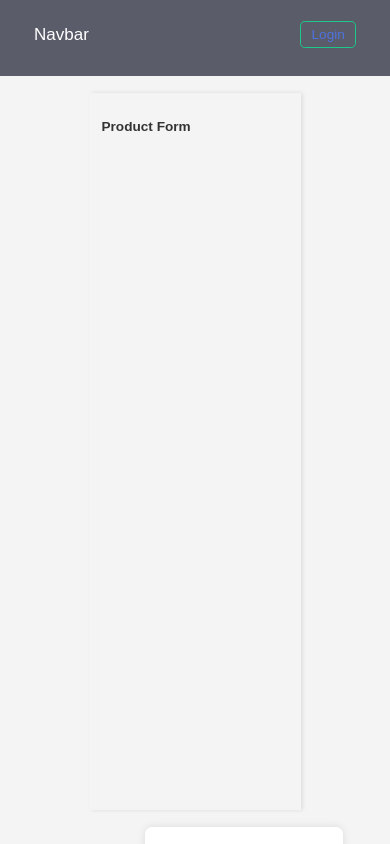
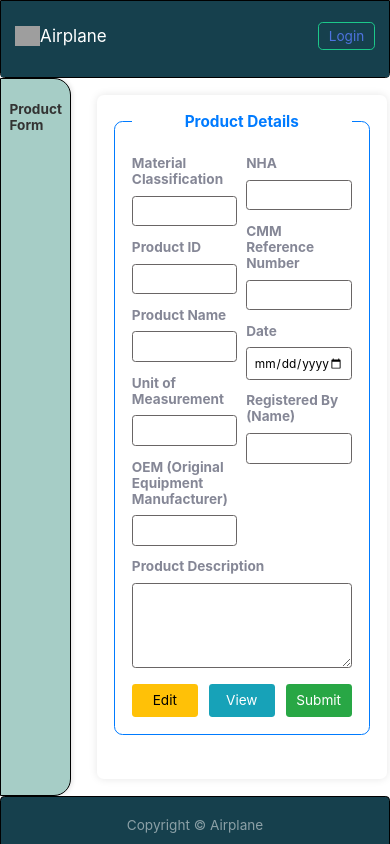
Before and after one commit to PranavSatam2/aviationui-main, a React (Vite) app: page /AddProduct in a window 390 px wide. Shown: the top 844 px of the page. Built offline with nearby package versions, Linux system fonts and the light colour scheme; grey boxes are pictures that could not be loaded; a web font is replaced by a local one.

Commit message:
Update styles for Footer, Sidebar, and HomePage; enhance layout and responsiveness

```diff
--- a/src/components/AddProduct.jsx
+++ b/src/components/AddProduct.jsx
@@ -1,11 +1,11 @@
 import React, { useState } from "react";
-import '../styles/AddProduct.css';
+import "../styles/AddProduct.css";
 import Header from "./Header";
 import Footer from "./Footer";
 import Sidebar from "./Sidebar";
 
 const AddProduct = () => {
-  const [formData, setFormData] = useState({
+  const initialFormState = {
     materialClassification: "",
     productId: "",
     productName: "",
@@ -16,9 +16,11 @@ const AddProduct = () => {
     cmmReferenceNumber: "",
     date: "",
     registeredBy: "",
-  });
+  };
 
+  const [formData, setFormData] = useState(initialFormState);
   const [isEditing, setIsEditing] = useState(false);
+  const [isViewing, setIsViewing] = useState(false);
 
   const handleChange = (e) => {
     const { name, value } = e.target;
@@ -29,48 +31,199 @@ const AddProduct = () => {
     e.preventDefault();
     console.log("Form Data Submitted:", formData);
     alert("Form Submitted Successfully!");
-  };
 
-  const handleView = async () => {
-    try {
-      const response = await fetch("https://api.example.com/product");
-      const data = await response.json();
-      setFormData(data);
-    } catch (error) {
-      console.error("Error fetching data:", error);
-    }
+    // Clear input fields after submission
+    setFormData(initialFormState);
+    setIsEditing(false);
   };
 
   const handleEdit = () => {
     setIsEditing(true);
+    setIsViewing(false);
+  };
+
+  const handleView = async () => {
+    setIsViewing(true);
+    setIsEditing(false);
+
+    // Mock API Data
+    const mockApiData = {
+      materialClassification: "Metal",
+      productId: "P12345",
+      productName: "Steel Bolt",
+      productDescription: "High-quality steel bolt used for heavy machinery",
+      unitOfMeasurement: "Pieces",
+      oem: "OEM Corp",
+      nha: "NHA123",
+      cmmReferenceNumber: "CMM56789",
+      date: "2024-02-01",
+      registeredBy: "John Doe",
+    };
+
+    setFormData(mockApiData);
   };
 
   return (
-    <div>
+    <div className="container">
       <Header />
-    <div className="content-container">
+      <div className="content d-flex">
         <Sidebar />
         <div className="form-container">
-        <h2>Add Product</h2>
+          <fieldset>
+            <legend>Product Details</legend>
             <form onSubmit={handleSubmit}>
-          {Object.keys(formData).map((key) => (
-            <div className="form-group" key={key}>
-              <label htmlFor={key}>{key.replace(/([A-Z])/g, ' $1')}</label>
+              <div className="form-columns">
+                {/* Left Column */}
+                <div className="form-column">
+                  <div className="form-group">
+                    <label htmlFor="materialClassification">Material Classification</label>
                     <input
-                type={key === "date" ? "date" : "text"}
-                id={key}
-                name={key}
-                value={formData[key]}
+                      type="text"
+                      id="materialClassification"
+                      name="materialClassification"
+                      value={formData.materialClassification}
                       onChange={handleChange}
+                      disabled={isViewing}
                       required
-                disabled={!isEditing}
                     />
                   </div>
-          ))}
-          <button type="submit" className="submit-button">Submit</button>
+
+                  <div className="form-group">
+                    <label htmlFor="productId">Product ID</label>
+                    <input
+                      type="text"
+                      id="productId"
+                      name="productId"
+                      value={formData.productId}
+                      onChange={handleChange}
+                      disabled={isViewing}
+                      required
+                    />
+                  </div>
+
+                  <div className="form-group">
+                    <label htmlFor="productName">Product Name</label>
+                    <input
+                      type="text"
+                      id="productName"
+                      name="productName"
+                      value={formData.productName}
+                      onChange={handleChange}
+                      disabled={isViewing}
+                      required
+                    />
+                  </div>
+
+                  <div className="form-group">
+                    <label htmlFor="unitOfMeasurement">Unit of Measurement</label>
+                    <input
+                      type="text"
+                      id="unitOfMeasurement"
+                      name="unitOfMeasurement"
+                      value={formData.unitOfMeasurement}
+                      onChange={handleChange}
+                      disabled={isViewing}
+                      required
+                    />
+                  </div>
+
+                  <div className="form-group">
+                    <label htmlFor="oem">OEM (Original Equipment Manufacturer)</label>
+                    <input
+                      type="text"
+                      id="oem"
+                      name="oem"
+                      value={formData.oem}
+                      onChange={handleChange}
+                      disabled={isViewing}
+                      required
+                    />
+                  </div>
+                </div>
+
+                {/* Right Column */}
+                <div className="form-column">
+                  <div className="form-group">
+                    <label htmlFor="nha">NHA</label>
+                    <input
+                      type="text"
+                      id="nha"
+                      name="nha"
+                      value={formData.nha}
+                      onChange={handleChange}
+                      disabled={isViewing}
+                      required
+                    />
+                  </div>
+
+                  <div className="form-group">
+                    <label htmlFor="cmmReferenceNumber">CMM Reference Number</label>
+                    <input
+                      type="text"
+                      id="cmmReferenceNumber"
+                      name="cmmReferenceNumber"
+                      value={formData.cmmReferenceNumber}
+                      onChange={handleChange}
+                      disabled={isViewing}
+                      required
+                    />
+                  </div>
+
+                  <div className="form-group">
+                    <label htmlFor="date">Date</label>
+                    <input
+                      type="date"
+                      id="date"
+                      name="date"
+                      value={formData.date}
+                      onChange={handleChange}
+                      disabled={isViewing}
+                      required
+                    />
+                  </div>
+
+                  <div className="form-group">
+                    <label htmlFor="registeredBy">Registered By (Name)</label>
+                    <input
+                      type="text"
+                      id="registeredBy"
+                      name="registeredBy"
+                      value={formData.registeredBy}
+                      onChange={handleChange}
+                      disabled={isViewing}
+                      required
+                    />
+                  </div>
+                </div>
+              </div>
+
+              {/* Full Width Description Field */}
+              <div className="form-group">
+                <label htmlFor="productDescription">Product Description</label>
+                <textarea
+                  id="productDescription"
+                  name="productDescription"
+                  value={formData.productDescription}
+                  onChange={handleChange}
+                  disabled={isViewing}
+                  required
+                ></textarea>
+              </div>
+
+              {/* Button Group */}
+              <div className="button-group">
+                <button type="button" className="edit-button" onClick={handleEdit}>
+                  Edit
+                </button>
+                <button type="button" className="view-button" onClick={handleView}>
+                  View
+                </button>
+                <button type="submit" className="submit-button">
+                  Submit
+                </button>
+              </div>
             </form>
-        <button onClick={handleView} className="view-button">View</button>
-        <button onClick={handleEdit} className="edit-button">Edit</button>
+          </fieldset>
         </div>
       </div>
       <Footer />
--- a/src/components/Footer.jsx
+++ b/src/components/Footer.jsx
@@ -3,9 +3,9 @@ import React from "react";
 const Footer = () => {
   return (
     <body class="d-flex flex-column">
-  <footer id="sticky-footer" class="flex-shrink-0 py-4 bg-dark text-white-50">
+  <footer id="sticky-footer" class="flex-shrink-0 py-4 text-white-50" style={{ backgroundColor: "#16404D", borderTopLeftRadius: "5px", borderTopRightRadius: "5px", border: "1px solid #000" }}>
     <div class="container text-center">
-      <small>Copyright &copy; Your Website</small>
+      <h6>Copyright &copy; Airplane</h6>
     </div>
   </footer>
 </body>
--- a/src/components/Header.jsx
+++ b/src/components/Header.jsx
@@ -5,14 +5,19 @@ import LoginPage from "./LoginPage";
 
 const Header = () => {
   return (
-    <nav class="navbar navbar-dark bg-dark py-4">
+    <div className="header" style={{ border: "1px solid #000", borderBottomLeftRadius: "5px", borderBottomRightRadius: "5px" }}>
+    <nav class="navbar navbar-dark py-4" style={{ backgroundColor: "#16404D" }}>
   <div class="container-fluid">
-    <a class="navbar-brand">Navbar</a>
+  <a class="navbar-brand" href="/">
+      <img src="/airplane.jpg" alt="" width="30" height="24" class="d-inline-block align-text-top"></img>
+      Airplane
+    </a>
     <form class="d-flex">
       <button class="btn btn-outline-success" type="submit"><Link to="/Login">Login</Link></button>
     </form>
   </div>
 </nav>
+    </div>
   );
 };
 
--- a/src/components/HomePage.jsx
+++ b/src/components/HomePage.jsx
@@ -7,9 +7,11 @@ const HomePage = () => {
   return (
     <div className="home-container">
       <Header />
-      <div className="content">
+      <div className="content d-flex">
         <Sidebar />
-
+        <div className="form-container" style={{ textAlign: "center", padding: "20px", margin: "20px" }}>
+          <h1>Welcome Home!!!!!!!</h1>
+        </div>
       </div>
       <Footer />
     </div>
--- a/src/components/LoginPage.jsx
+++ b/src/components/LoginPage.jsx
@@ -29,7 +29,7 @@ const LoginPage = () => {
 
     try {
       // Make the API call to your backend
-      const response = await axios.post("http://localhost:8080/api/login", {
+      const response = await axios.post("http://localhost:8080/auth/login", {
         username,
         password,
       });
--- a/src/components/Sidebar.jsx
+++ b/src/components/Sidebar.jsx
@@ -2,10 +2,11 @@ import React from "react";
 import { Link } from "react-router-dom";
 import AddProduct from "./AddProduct";
 import "../styles/Sidebar.css";
+import HomePage from "./HomePage";
 
 const Sidebar = () => {
   return (
-    <div className="sidebar">
+    <div className="sidebar" style={{ backgroundColor: "#A6CDC6", color: "#fff", padding: "10px" }}>
       <ul>
         <li>
           <Link to="/AddProduct">Product Form</Link>
--- a/src/services/DB_Manager.js
+++ b/src/services/DB_Manager.js
@@ -15,4 +15,4 @@ export const StoreDetail = (empId) => axios.get(`${service_API}/${StoreId}`)
 
 let login_API = REST_API_BASE_URL + "/login"
 
-export const login = (loginData) => axios.post(login_API, loginData)
+export const login = (loginData) => axios.post(login_API, loginData);
--- a/src/styles/AddProduct.css
+++ b/src/styles/AddProduct.css
@@ -1,20 +1,76 @@
-/* General styles */
-body {
-  font-family: Arial, sans-serif;
-  margin: 0;
-  padding: 0;
-  background-color: var(--bg-color, #f4f4f4);
+.form-columns {
+  display: flex;
+  justify-content: space-between;
 }
 
-.content-container {
-  display: flex;
-  flex-direction: row;
-  gap: 20px;
-  padding: 20px;
+.form-column {
+  width: 48%;
 }
 
-.sidebar {
-  width: 250px;
+fieldset {
+  border: 2px solid #007bff;
+  padding: 20px;
+  border-radius: 10px;
+}
+
+legend {
+  font-size: 18px;
+  font-weight: bold;
+  color: #007bff;
+}
+
+.button-group {
+  display: flex;
+  justify-content: space-between;
+  margin-top: 15px;
+}
+
+.edit-button,
+.view-button,
+.submit-button {
+  padding: 10px;
+  border: none;
+  border-radius: 4px;
+  cursor: pointer;
+  width: 30%;
+}
+
+.edit-button {
+  background-color: #ffc107;
+  color: black;
+}
+
+.view-button {
+  background-color: #17a2b8;
+  color: white;
+}
+
+.submit-button {
+  background-color: #28a745;
+  color: white;
+}
+
+input,
+textarea {
+  width: 100%;
+  padding: 8px;
+  margin-top: 5px;
+  border: 1px solid #696565;
+  border-radius: 4px;
+}
+
+textarea {
+  height: 100px;
+}
+
+input:disabled,
+textarea:disabled {
+  background-color: #e9ecef;
+  cursor: not-allowed;
+}
+
+input[type="file"] {
+  padding: 5px;
 }
 
 .form-container {
@@ -23,74 +79,9 @@ body {
   padding: 1.25rem;
   border-radius: 8px;
   box-shadow: 0 0 10px rgba(0, 0, 0, 0.1);
-  max-width: 70%;
-  margin-left: 115px;
+  text-align: center;
+  margin-left: 30px;
+  margin-top: 20px;
+  margin-bottom: 20px;
+  margin-right: 20px;
 }
-
-h2 {
-  text-align: center;
-}
-
-.form-group {
-  margin-bottom: 1rem;
-}
-
-label {
-  display: block;
-  font-weight: bold;
-  margin-bottom: 0.3rem;
-}
-
-input, textarea {
-  width: 100%;
-  padding: 0.625rem;
-  border: 1px solid #ccc;
-  border-radius: 4px;
-  font-size: 1rem;
-}
-
-textarea {
-  resize: vertical;
-}
-
-.submit-button, .view-button, .edit-button {
-  width: 100%;
-  padding: 0.625rem;
-  background-color: #007bff;
-  color: #fff;
-  border: none;
-  border-radius: 4px;
-  cursor: pointer;
-  font-size: 1rem;
-  margin-top: 0.5rem;
-}
-
-.submit-button:hover, .view-button:hover, .edit-button:hover {
-  background-color: #0056b3;
-}
-
-/* Responsive Design */
-@media (max-width: 768px) {
-  .content-container {
-    flex-direction: column;
-    align-items: center;
-  }
-  .sidebar {
-    width: 100%;
-  }
-  .form-container {
-    max-width: 95%;
-    padding: 1rem;
-  }
-}
-
-@media (max-width: 480px) {
-  input, textarea {
-    font-size: 0.875rem;
-    padding: 0.5rem;
-  }
-  .submit-button, .view-button, .edit-button {
-    font-size: 0.875rem;
-    padding: 0.5rem;
-  }
-}
--- a/src/styles/Footer.css
+++ b/src/styles/Footer.css
@@ -12,6 +12,6 @@ body {
 /* Other Classes for Page Styling */
 
 body {
-  background: #007bff;
+  background: #222831;
   background: linear-gradient(to right, #0062E6, #33AEFF);
 }
--- a/src/styles/HomePage.css
+++ b/src/styles/HomePage.css
@@ -1,134 +1,64 @@
-/* General Styling */
+/* General styles */
 body {
   font-family: Arial, sans-serif;
   margin: 0;
   padding: 0;
-    box-sizing: border-box;
+  background-color: var(--bg-color, #f4f4f4);
 }
 
 .home-container {
   display: flex;
   flex-direction: column;
-    height: 100vh;
+  min-height: 100vh;
 }
 
-  /* Header Styling */
-  .header {
-    background-color: #007bff;
-    color: white;
-    padding: 10px 20px;
-    text-align: center;
-    box-shadow: 0 2px 5px rgba(0, 0, 0, 0.2);
-    font-size: 1.5rem;
+.wrapper {
+  display: flex;
+  flex-direction: row;
+  gap: 20px;
+  padding: 20px;
+  align-items: flex-start;
 }
 
-  /* Footer Styling */
-  .footer {
-    background-color: #333;
-    color: white;
-    text-align: center;
-    padding: 10px;
-    width: 100%;
-    font-size: 0.9rem;
+.sidebar {
+  width: 250px;
+  flex-shrink: 0;
 }
 
-  /* Content Styling */
 .content {
   display: flex;
-    flex: 1;
-    overflow: hidden; /* Prevents unnecessary scrollbars */
+  flex-direction: row;
+  gap: 20px;
+  align-items: center;
 }
 
-  /* Sidebar Styling */
-  .sidebar {
-    background-color: #f4f4f4;
-    width: 300px;
-    margin-top: 40px;
-    min-width: 150px;
-    padding: 15px;
-    box-shadow: 2px 0 5px rgba(0, 0, 0, 0.1);
-    display: flex;
-    flex-direction: column;
-    gap: 10px;
-  }
-
-  .sidebar ul {
-    list-style-type: none;
-    padding: 0;
-    margin: 0;
-  }
-
-  .sidebar li {
-    margin-bottom: 10px;
-  }
-
-  .sidebar a {
-    text-decoration: none;
-    color: #333;
-    font-weight: bold;
-    padding: 5px 10px;
-    border-radius: 5px;
-  }
-
-  .sidebar a:hover {
-    background-color: #007bff;
-    color: white;
-  }
-
-  /* Main Content Styling */
-  .main-content {
-    flex: 1;
-    padding: 20px;
-    background-color: #f8f9fa;
-    overflow-y: auto;
-    font-size: 1rem;
+.form-container {
+  flex-grow: 1;
+  background: #fff;
+  padding: 1.25rem;
+  border-radius: 8px;
+  box-shadow: 0 0 10px rgba(0, 0, 0, 0.1);
+  text-align: center;
 }
 
 /* Responsive Design */
-
-  /* For smaller screens, adjust layout */
 @media (max-width: 768px) {
   .content {
-      flex-direction: column; /* Stack the sidebar and main content vertically */
+    flex-direction: column;
+    align-items: center;
   }
-
   .sidebar {
-      width: 100%; /* Sidebar takes full width */
-      box-shadow: none;
-      padding: 10px;
-      border-bottom: 1px solid #ddd;
+    width: 100%;
   }
-
-    .sidebar ul {
-      display: flex;
-      flex-wrap: wrap;
-      justify-content: space-around;
-    }
-
-    .sidebar li {
-      margin-bottom: 0;
+  .form-container {
+    max-width: 95%;
+    padding: 1rem;
   }
 }
 
-  /* For very small screens, reduce padding and font size */
 @media (max-width: 480px) {
-    .header {
-      font-size: 1.2rem;
-      padding: 8px 15px;
-    }
-
-    .footer {
-      font-size: 0.8rem;
-      padding: 8px;
-    }
-
-    .sidebar a {
-      font-size: 0.9rem;
-      padding: 5px;
-    }
-
-    .main-content {
-      font-size: 0.9rem;
-      padding: 10px;
+  .form-container {
+    font-size: 0.875rem;
+    padding: 0.5rem;
   }
 }
--- a/src/styles/Sidebar.css
+++ b/src/styles/Sidebar.css
@@ -4,6 +4,9 @@
   background-color: #f4f4f4;
   padding: 15px;
   box-shadow: 2px 0 5px rgba(0,0,0,0.1);
+  border-top-right-radius: 20px;
+  border-bottom-right-radius: 20px;
+  border: 1px solid #000000;
 }
 
 .sidebar ul {
```
Also changed, not shown: src/styles/admin-preload.css. Lines whose indentation alone changed are shown as unchanged.
